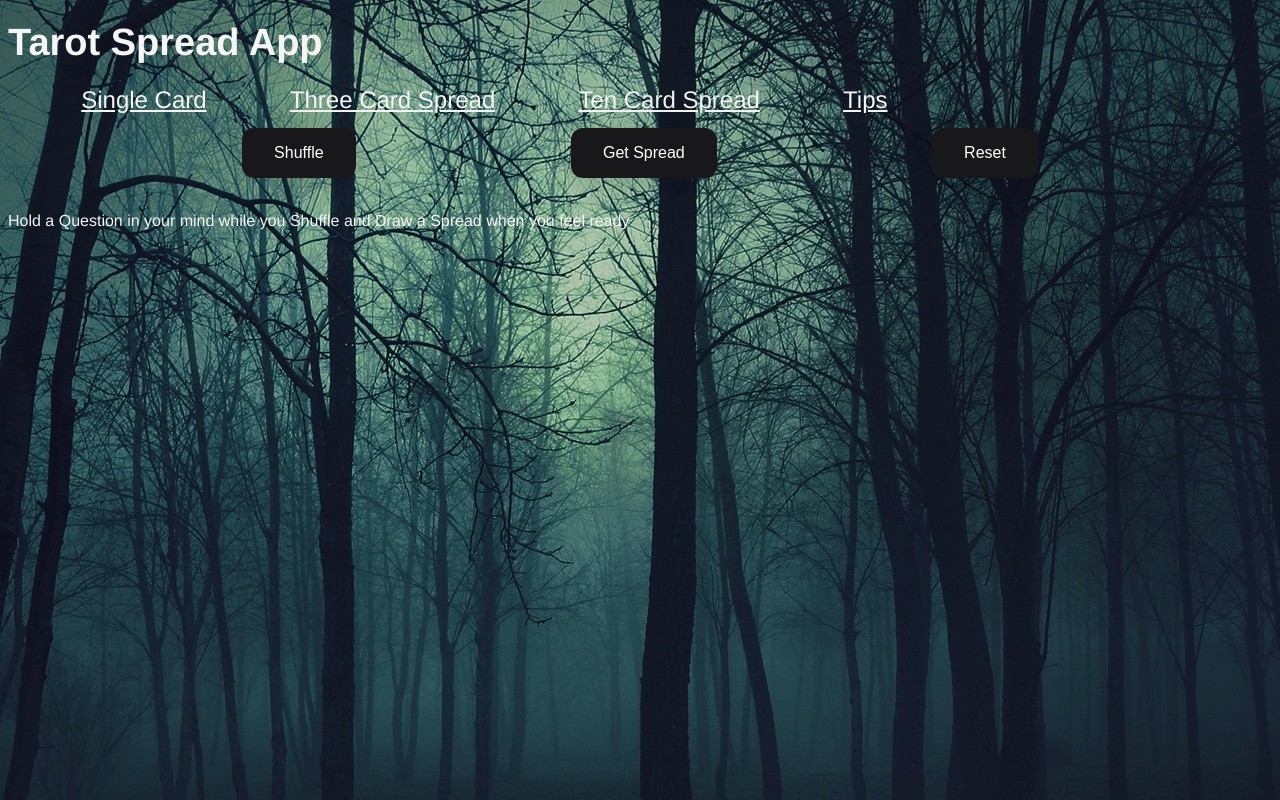
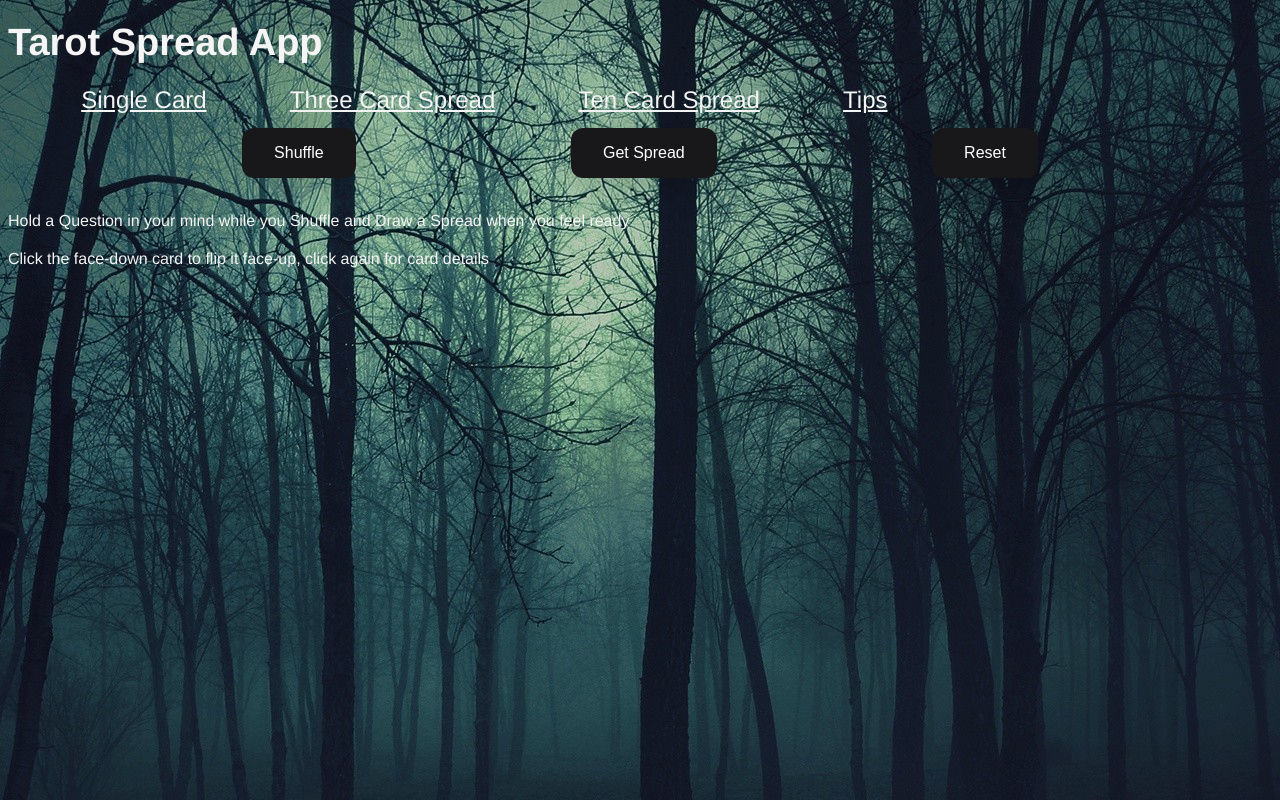
Before and after one commit to AaronTheBruce/Tarot, a React (Create React App) app: page /ThreeCard in a window 1280 px wide. Built offline with nearby package versions, Linux system fonts and the light colour scheme.

Commit message:
Add a line to explain App usage, needs better styling

```diff
--- a/src/components/TenCard.js
+++ b/src/components/TenCard.js
@@ -259,7 +259,11 @@ const TenCard = () => {
                         <div></div>}
                 </div>
                 :
-                <div className="prompt">Think on an issue you would like insight into while shuffling, when ready, Click Get Spread</div>}
+                <>
+                    <div className="prompt">Think on an issue you would like insight into while shuffling, when ready, Click Get Spread</div>
+                    <div className="prompt">Click the face-down card to flip it face-up, click again for card details</div>
+                </>
+            }
         </>
     )
 }
--- a/src/components/ThreeCard.js
+++ b/src/components/ThreeCard.js
@@ -136,7 +136,10 @@ const ThreeCard = () => {
                             <div></div>}
                     </div>
                     :
-                    <div className="prompt">Hold a Question in your mind while you Shuffle and Draw a Spread when you feel ready</div>
+                    <>
+                        <div className="prompt">Hold a Question in your mind while you Shuffle and Draw a Spread when you feel ready</div>
+                        <div className="prompt">Click the face-down card to flip it face-up, click again for card details</div>
+                    </>
             }
         </div>
 
```
